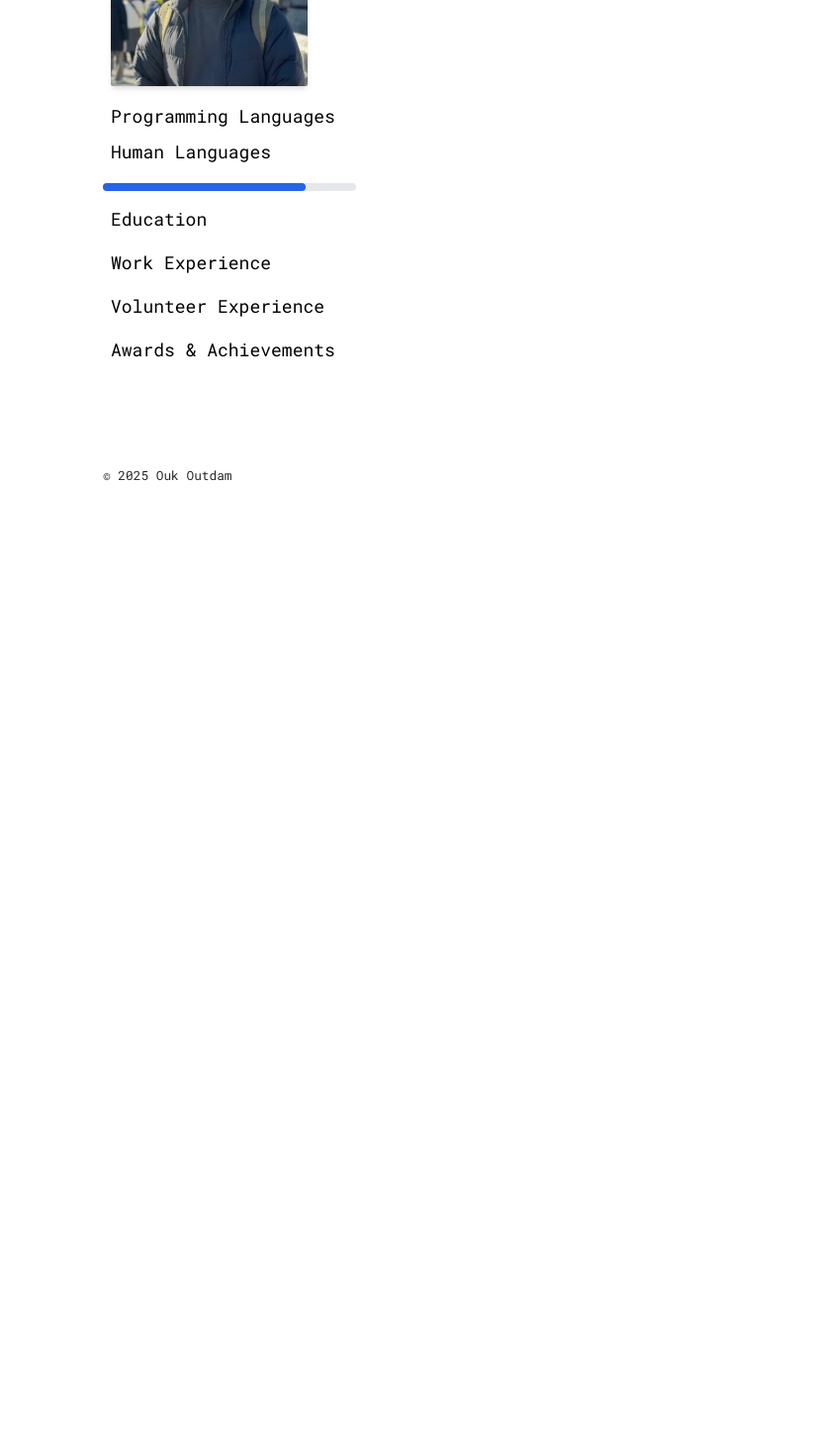
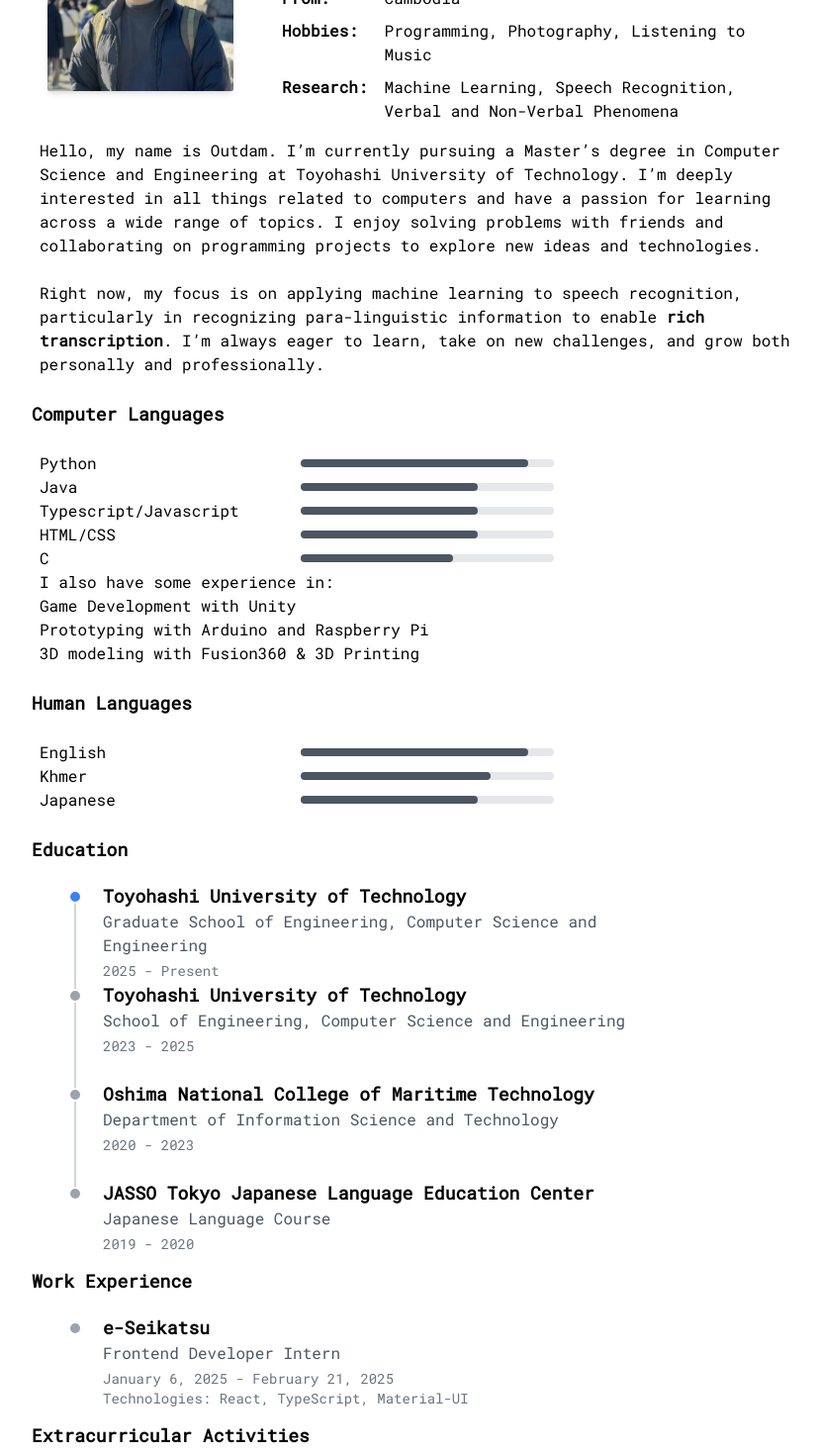
Before and after one commit to oukoutdam/personal-homepage, a Next.js app: page /resume in a window 1280 px wide. Shown: the part 360-1830 px from the top of the page at 99% size, without its empty margins (216-1045 px from the left). Before the commit the page ends 890 px from the top, so only its background shows below. Built offline with nearby package versions, Linux system fonts and the light colour scheme.

Commit message:
Update Portfolio Page

```diff
--- a/src/app/layout.tsx
+++ b/src/app/layout.tsx
@@ -1,42 +1,40 @@
-import type { Metadata } from "next";
-import React from "react";
-import "./globals.css";
-import { ThemeProvider } from "@/app/components/theme-switcher";
+import type { Metadata } from 'next';
+import React from 'react';
+import './globals.css';
+import { ThemeProvider } from '@/app/components/theme-switcher';
 import Navbar from '@/app/components/nav';
-import { Roboto_Mono } from "next/font/google";
-import Footer from "./components/footer";
+import { Roboto_Mono } from 'next/font/google';
+import Footer from './components/footer';
 
 const robotoMono = Roboto_Mono({
   subsets: ['latin'],
-  weight: ['400']
+  weight: ['400'],
 });
 
-export const metadata : Metadata = {
+export const metadata: Metadata = {
   title: "Ouk Outdam's Home",
   description: "This is Ouk Outdam's Personal Home page. Made With NextJS",
   icons: {
-    icon: "/favicon.ico",
-  }
+    icon: '/favicon.ico',
+  },
 };
 
-export default function RootLayout(
-  {
-    children,
-  } : {
-    children: React.ReactNode;
-  }
-) {
+export default function RootLayout({
+  children,
+}: {
+  children: React.ReactNode;
+}) {
   return (
     <html className={robotoMono.className} suppressHydrationWarning>
       <head></head>
-      <body className="antialiased flex flex-col items-center justify-center mt-2 lg:mt-8 mb-5 lg:mb-10 px-6">
+      <body className='mb-5 mt-2 flex flex-col items-center justify-center px-6 antialiased lg:mb-10 lg:mt-8'>
         <ThemeProvider
-          attribute="class"
-          defaultTheme="system"
+          attribute='class'
+          defaultTheme='system'
           enableSystem
           disableTransitionOnChange
         >
-          <main className="flex-auto min-w-0 mt-2 md:mt-6 flex flex-col max-w-[640px] w-full">
+          <main className='mt-2 flex w-full min-w-0 max-w-[800px] flex-auto flex-col md:mt-6'>
             <Navbar />
             {children}
             <Footer />
--- a/src/app/resume/components/Heading.tsx
+++ b/src/app/resume/components/Heading.tsx
@@ -1,11 +1,7 @@
-import React from 'react'
+import React from 'react';
 
-function Heading({text} : {text: string}) {
-  return (
-    <h2 className='text-lg m-2'>
-        {text}
-    </h2>
-  )
+function Heading({ text }: { text: string }) {
+  return <h2 className='m-2 text-lg font-bold'>{text}</h2>;
 }
 
-export default Heading
+export default Heading;
--- /dev/null
+++ b/src/app/resume/components/ProgressBlock.tsx
@@ -0,0 +1,15 @@
+function ProgressBlock({ name, value }: { name: string; value: number }) {
+  return (
+    <div className='flex flex-row items-center'>
+      <p className='mr-4 w-56'>{name}</p>
+      <div className='ml-6 h-2 w-64 rounded-full bg-gray-200'>
+        <div
+          className='h-2 rounded-full bg-gray-600 transition-colors duration-1000 ease-out'
+          style={{ width: `${value}%` }}
+        ></div>
+      </div>
+    </div>
+  );
+}
+
+export default ProgressBlock;
--- /dev/null
+++ b/src/app/resume/education/EducationTimeline.tsx
@@ -0,0 +1,84 @@
+function EducationTimeline() {
+  const educationData = [
+    {
+      institution: 'Toyohashi University of Technology',
+      program:
+        'Graduate School of Engineering, Computer Science and Engineering',
+      period: '2025 - Present',
+      current: true,
+    },
+    {
+      institution: 'Toyohashi University of Technology',
+      program: 'School of Engineering, Computer Science and Engineering',
+      period: '2023 - 2025',
+    },
+    {
+      institution: 'Oshima National College of Maritime Technology',
+      program: 'Department of Information Science and Technology',
+      period: '2020 - 2023',
+    },
+    {
+      institution: 'JASSO Tokyo Japanese Language Education Center',
+      program: 'Japanese Language Course',
+      period: '2019 - 2020',
+    },
+  ];
+
+  const itemHeight = 100; // Height of each item in the timeline
+  const svgHeight = (educationData.length - 1) * itemHeight + 40; // Calculate SVG height based on items
+  const sectionHeight = svgHeight + 20; // Add some padding for the section
+
+  return (
+    <div className='ml-4 max-w-2xl p-4'>
+      <div className='relative' style={{ height: `${sectionHeight}px` }}>
+        {/* SVG Timeline */}
+        <svg
+          width='40'
+          height={svgHeight}
+          className='absolute left-0 top-0'
+          viewBox={`0 0 40 ${svgHeight}`}
+        >
+          {/* Main timeline line */}
+          <line
+            x1='20'
+            y1='10'
+            x2='20'
+            y2={svgHeight - 30}
+            stroke='#d1d5db'
+            strokeWidth='2'
+          />
+
+          {/* Timeline dots */}
+          {educationData.map((edu, index) => (
+            <circle
+              key={index}
+              cx='20'
+              cy={10 + index * itemHeight}
+              r='6'
+              fill={edu.current ? '#3b82f6' : '#9ca3af'}
+              stroke='white'
+              strokeWidth='2'
+            />
+          ))}
+        </svg>
+
+        {/* Content items */}
+        <div className='ml-12'>
+          {educationData.map((edu, index) => (
+            <div
+              key={index}
+              className='absolute'
+              style={{ top: `${index * itemHeight - 5}px` }}
+            >
+              <h3 className='text-lg font-semibold'>{edu.institution}</h3>
+              <p className='mb-1 text-gray-600'>{edu.program}</p>
+              <p className='text-sm text-gray-500'>{edu.period}</p>
+            </div>
+          ))}
+        </div>
+      </div>
+    </div>
+  );
+}
+
+export default EducationTimeline;
--- a/src/app/resume/page.tsx
+++ b/src/app/resume/page.tsx
@@ -1,5 +1,8 @@
 import Image from 'next/image';
 import Heading from './components/Heading';
+import ProgressBlock from './components/ProgressBlock';
+import EducationTimeline from './education/EducationTimeline';
+import WorkTimeline from './work/WorkTimeline';
 
 export default function Page() {
   return (
@@ -7,15 +10,15 @@ export default function Page() {
       <h1 className='mb-4 text-xl font-bold'>Welcome to my Résumé.</h1>
 
       <Heading text='About Me' />
-      <div>
+      <div className='p-4'>
         <div className='flex flex-col p-2 md:flex-row'>
           <div>
             <Image
               className='inline rounded-sm shadow-md'
               src='/oukoutdam_photo.jpeg'
               alt='Photo of Ouk Outdam'
-              width={199}
-              height={199}
+              width={280}
+              height={280}
               priority
             />
           </div>
@@ -36,31 +39,83 @@ export default function Page() {
                   <td className='pb-2 pr-4 align-top font-semibold'>From:</td>
                   <td className='pb-2'>Cambodia</td>
                 </tr>
+                <tr>
+                  <td className='pb-2 pr-4 align-top font-semibold'>
+                    Hobbies:
+                  </td>
+                  <td className='pb-2'>
+                    Programming, Photography, Listening to Music
+                  </td>
+                </tr>
+                <tr>
+                  <td className='pb-2 pr-4 align-top font-semibold'>
+                    Research:
+                  </td>
+                  <td className='pb-2'>
+                    Machine Learning, Speech Recognition,
+                    Verbal&nbsp;and&nbsp;Non-Verbal&nbsp;Phenomena
+                  </td>
+                </tr>
               </tbody>
             </table>
           </div>
         </div>
+
+        <p>
+          Hello, my name is Outdam. I’m currently pursuing a Master’s degree in
+          Computer Science and Engineering at Toyohashi University of
+          Technology. I’m deeply interested in all things related to computers
+          and have a passion for learning across a wide range of topics. I enjoy
+          solving problems with friends and collaborating on programming
+          projects to explore new ideas and technologies.
+          <br />
+          <br />
+          Right now, my focus is on applying machine learning to speech
+          recognition, particularly in recognizing para-linguistic information
+          to enable <strong>rich transcription</strong>. I’m always eager to
+          learn, take on new challenges, and grow both personally and
+          professionally.
+        </p>
       </div>
       <div>
-        <Heading text='Programming Languages'></Heading>
-        <Heading text='Human Languages'></Heading>
-        <progress value='80' max='100'>
-          110%
-        </progress>
+        <Heading text='Computer Languages' />
+        <div className='p-4'>
+          <ProgressBlock name='Python' value={90} />
+          <ProgressBlock name='Java' value={70} />
+          <ProgressBlock name='Typescript/Javascript' value={70} />
+          <ProgressBlock name='HTML/CSS' value={70} />
+          <ProgressBlock name='C' value={60} />
+          <p>I also have some experience in:</p>
+          <ul>
+            <li>Game Development with Unity</li>
+            <li>Prototyping with Arduino and Raspberry Pi</li>
+            <li>3D modeling with Fusion360 & 3D Printing</li>
+          </ul>
+        </div>
       </div>
       <div>
-        <Heading text='Education'></Heading>
+        <Heading text='Human Languages' />
+        <div className='p-4'>
+          <ProgressBlock name='English' value={90} />
+          <ProgressBlock name='Khmer' value={75} />
+          <ProgressBlock name='Japanese' value={70} />
+        </div>
       </div>
       <div>
-        <Heading text='Work Experience'></Heading>
+        <Heading text='Education' />
+        <EducationTimeline />
+      </div>
+      <div>
+        <Heading text='Work Experience' />
+        <WorkTimeline />
       </div>
 
       <div>
-        <Heading text='Volunteer Experience'></Heading>
+        <Heading text='Extracurricular Activities' />
       </div>
 
       <div>
-        <Heading text='Awards & Achievements'></Heading>
+        <Heading text='Awards & Achievements' />
       </div>
     </>
   );
--- /dev/null
+++ b/src/app/resume/work/WorkTimeline.tsx
@@ -0,0 +1,72 @@
+function WorkTimeline() {
+  const workData = [
+    {
+      company: 'e-Seikatsu',
+      role: 'Frontend Developer Intern',
+      period: 'January 6, 2025 - February 21, 2025',
+      technologies: 'React, TypeScript, Material-UI',
+      current: false,
+    },
+  ];
+
+  const itemHeight = 100; // Height of each item in the timeline
+  const svgHeight = (workData.length - 1) * itemHeight + 40; // Calculate SVG height based on items
+  const sectionHeight = svgHeight + 40; // Add some padding for the section
+
+  return (
+    <div className='ml-4 max-w-2xl p-4'>
+      <div className='relative' style={{ height: `${sectionHeight}px` }}>
+        {/* SVG Timeline */}
+        <svg
+          width='40'
+          height={svgHeight}
+          className='absolute left-0 top-0'
+          viewBox={`0 0 40 ${svgHeight}`}
+        >
+          {/* Main timeline line */}
+          <line
+            x1='20'
+            y1='10'
+            x2='20'
+            y2={svgHeight - 30}
+            stroke='#d1d5db'
+            strokeWidth='2'
+          />
+
+          {/* Timeline dots */}
+          {workData.map((work, index) => (
+            <circle
+              key={index}
+              cx='20'
+              cy={10 + index * itemHeight}
+              r='6'
+              fill={work.current ? '#3b82f6' : '#9ca3af'}
+              stroke='white'
+              strokeWidth='2'
+            />
+          ))}
+        </svg>
+
+        {/* Content items */}
+        <div className='ml-12'>
+          {workData.map((work, index) => (
+            <div
+              key={index}
+              className='absolute'
+              style={{ top: `${index * itemHeight - 5}px` }}
+            >
+              <h3 className='text-lg font-semibold'>{work.company}</h3>
+              <p className='mb-1 text-gray-600'>{work.role}</p>
+              <p className='text-sm text-gray-500'>{work.period}</p>
+              <p className='text-sm text-gray-500'>
+                Technologies: {work.technologies}
+              </p>
+            </div>
+          ))}
+        </div>
+      </div>
+    </div>
+  );
+}
+
+export default WorkTimeline;
```
